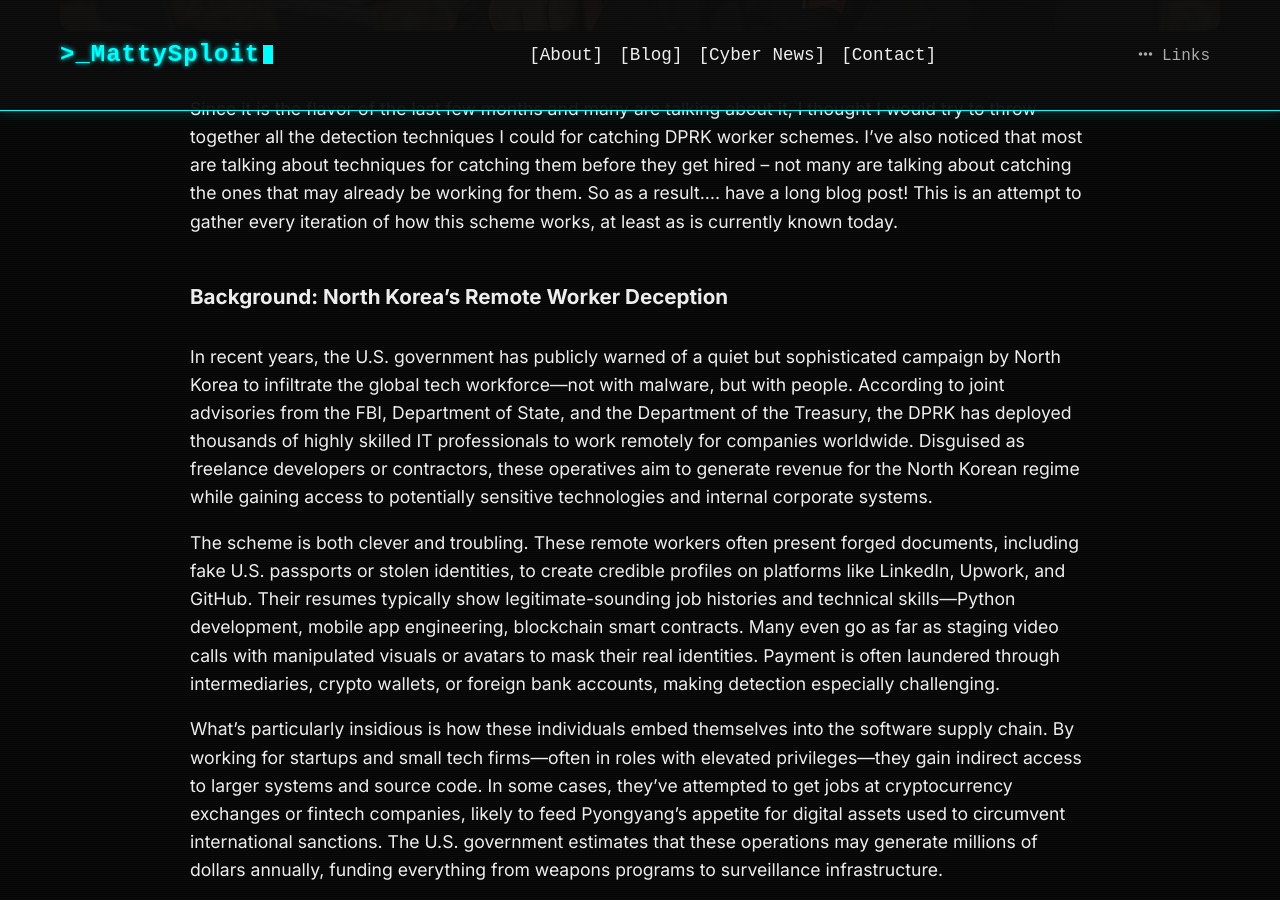
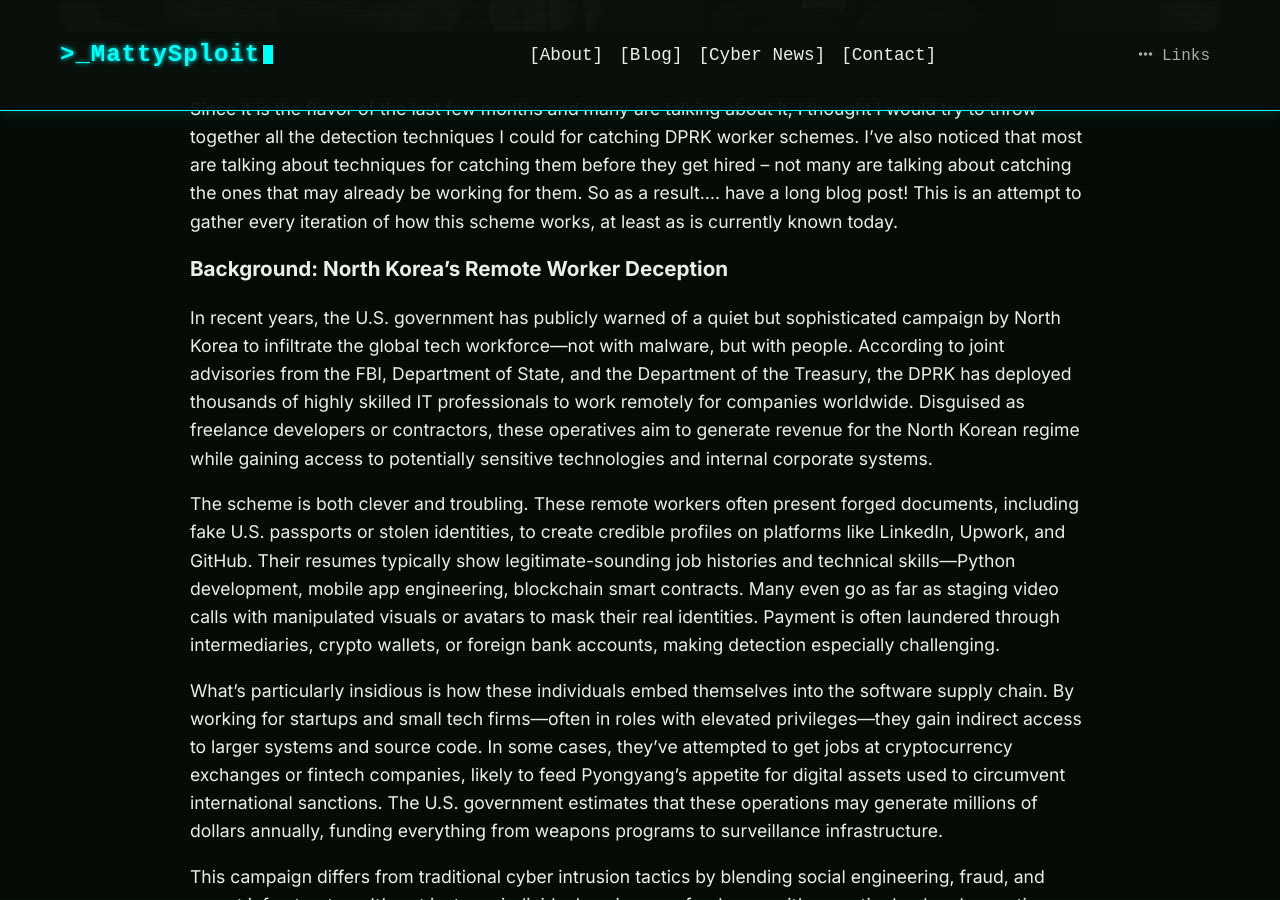
Before and after one commit to CTI-Buddy/cti-buddy.github.io, a Jekyll site: the page built from _posts/2025-06-13-laptopfarms.md, in a window 1280 px wide and 900 px high, scrolled down 442 px. Built offline with Jekyll 4.4.1, drawn with Linux system fonts in a browser that asks for light colours.

Commit message:
Update 2025-06-13-laptopfarms.md

```diff
--- a/_posts/2025-06-13-laptopfarms.md
+++ b/_posts/2025-06-13-laptopfarms.md
@@ -8,12 +8,13 @@ tags: [Threat Intelligence, Threat Hunting, Threat Analysis]
 ---
 
 Since it is the flavor of the last few months and many are talking about it, I thought I would try to throw together all the detection techniques I could for catching DPRK worker schemes. I’ve also noticed that most are talking about techniques for catching them before they get hired – not many are talking about catching the ones that may already be working for them. So as a result.... have a long blog post! This is an attempt to gather every iteration of how this scheme works, at least as is currently known today.
-<br /><br />
+<p></p>
+<p></p>
 
 Background: North Korea’s Remote Worker Deception
 ==============================================
 
-<br />
+<p></p>
 In recent years, the U.S. government has publicly warned of a quiet but sophisticated campaign by North Korea to infiltrate the global tech workforce—not with malware, but with people. According to joint advisories from the FBI, Department of State, and the Department of the Treasury, the DPRK has deployed thousands of highly skilled IT professionals to work remotely for companies worldwide. Disguised as freelance developers or contractors, these operatives aim to generate revenue for the North Korean regime while gaining access to potentially sensitive technologies and internal corporate systems.
 
 The scheme is both clever and troubling. These remote workers often present forged documents, including fake U.S. passports or stolen identities, to create credible profiles on platforms like LinkedIn, Upwork, and GitHub. Their resumes typically show legitimate-sounding job histories and technical skills—Python development, mobile app engineering, blockchain smart contracts. Many even go as far as staging video calls with manipulated visuals or avatars to mask their real identities. Payment is often laundered through intermediaries, crypto wallets, or foreign bank accounts, making detection especially challenging.
@@ -22,9 +23,9 @@ What's particularly insidious is how these individuals embed themselves into the
 
 This campaign differs from traditional cyber intrusion tactics by blending social engineering, fraud, and covert infrastructure. It's not just one individual posing as a freelancer—it’s an entire backend operation involving laptop farms, VPN obfuscation, and remote-control systems like PiKVM to simulate legitimate activity across dozens of devices. The objective isn't simply espionage; it’s financial survival for a regime increasingly isolated from the global economy. And as detection methods evolve, so too does the DPRK’s playbook—making it imperative for defenders to understand not just the actors, but the infrastructure that supports them – and tactics and indicators for discovering them.
 
-<br />
+<p></p>
 # Inside the Infrastructure: Laptop Farms, PiKVMs, and Remote Access Tools
-<br />
+<p></p>
 
 Beneath the surface of North Korea’s remote work campaign lies a dense and methodically engineered technical ecosystem. Far from a lone developer dialing in from a Pyongyang apartment, intelligence reports and private sector investigations have uncovered the widespread use of **“laptop farms”**—rooms filled with dozens of laptops or small-form-factor PCs connected to the same local area network. Each device is configured with a unique identity: its own OS install, user profile, browser history, or VPN tunnel. Typically these are commercial fleet machines shipped to the “remote worker”. From the outside, they appear to be different individuals logging in from different cities, or are multiple employees working across different organizations, when in reality they’re part of a centralized fraud operation controlled from afar.
 
@@ -38,10 +39,11 @@ These infrastructures are often housed in nondescript locations: apartments, ren
 <p></p>
 
 ![image](https://github.com/user-attachments/assets/86a0a988-a6dc-4972-8fac-b392ade42f08)
+<p></p>
 
-<br />
 # Beyond the Interview: Why Pre-Onboarding Isn’t Enough
-<br />
+
+<p></p>
 
 Many organizations have begun to wise up to the risks posed by fraudulent remote workers, especially in sensitive sectors like software development, finance, and healthcare. Vetting strategies now often include deeper background checks, identity verification services, video interviews, and even geolocation validation to confirm where a candidate is physically located. Some firms go as far as requiring hardware key handoffs, in-person onboarding, or biometric authentication. These measures are good—and in some cases, essential—but they’re still not foolproof.
 
```
